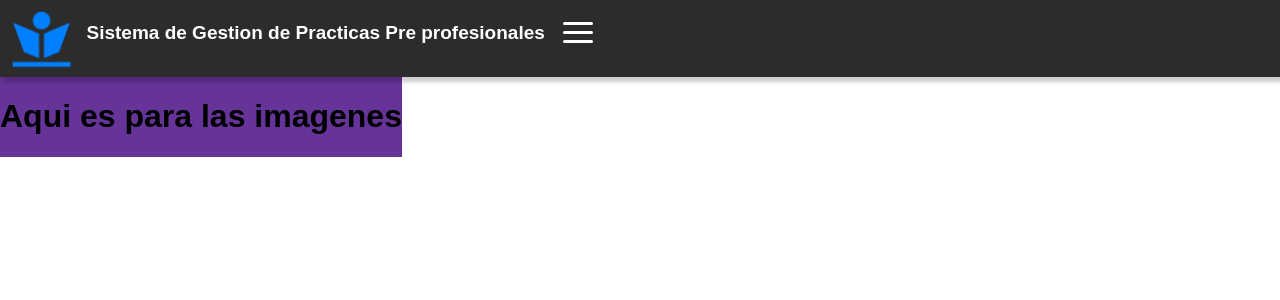
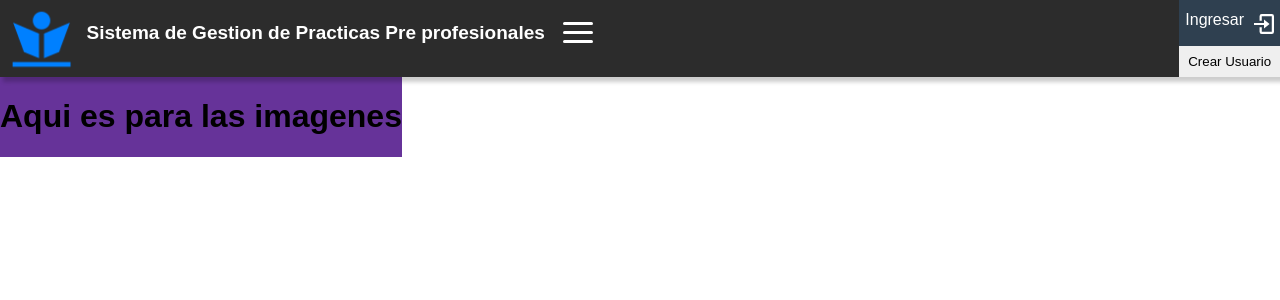
Before and after one commit to gnius-pe/sppp-front-end-ReactJS, a React (Vite) app: page / in a window 1280 px wide. Shown: the top 300 px of the page. Built offline with nearby package versions, Linux system fonts and the light colour scheme.

Commit message:
agregue los botones de ingresar y crear usuario

```diff
--- a/src/components/Header.jsx
+++ b/src/components/Header.jsx
@@ -1,5 +1,6 @@
 import React from "react";
 import isotipoPPP from "../assets/icons/isotipo-ppp.svg";
+import iconlogin from "../assets/icons/icon-login.svg";
 import "../style-components/header.css";
 import MenuNavbar from "../components/MenuNavbar";
 
@@ -17,6 +18,14 @@ function Header({ setEstateContet }) {
         </a>
         <MenuNavbar setEstateContet={setEstateContet} />
       </div>
+      <div className="login-sistema" href="#">
+        <button className="ingresar">
+          <p>Ingresar</p>
+          <img className="icon-ingresar" src={iconlogin} alt="isotipo de login" />
+        </button>
+        <button className="crear-usuario">Crear Usuario</button>
+      </div>
+
     </nav>
   );
 }
--- a/src/style-components/header.css
+++ b/src/style-components/header.css
@@ -33,3 +33,45 @@
   margin-right: 12px;
   font-size: 19px;
 }
+
+.login-sistema {
+
+}
+
+.ingresar {
+  /* margin: 0px;
+  padding: 0px; */
+  border: none;
+  font-size: 20px;
+  width: 100%;
+  height: 60%;
+  text-align: center;
+  display: flex;
+  justify-content: center;
+  background-color: #2F4050;
+  color: white;
+}
+
+.crear-usuario {
+
+  border: none;
+  box-sizing: border-box;
+  width: 100%;
+  height: 40%;
+  outline: none;
+}
+
+.icon-ingresar {
+  height: 20px;
+  width: 20px;
+  margin-top: 13px;
+  margin-left: 10px;
+  outline: none;
+  color: white;
+}
+
+.ingresar p {
+  margin: 0;
+  margin-top: 10px;
+  font-size: 16px;
+}
```
Also changed, not shown: src/assets/icons/icon-login.svg (added).
